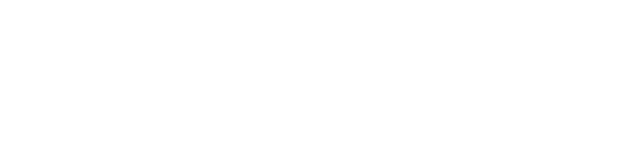
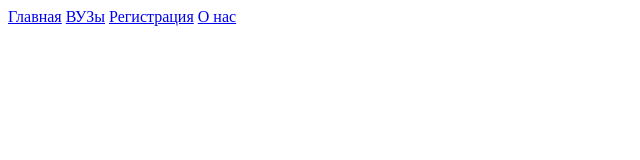
Before and after one commit to KurnikoVVladimir/NetworkApplicant, a plain HTML site: page front-end/home.html in a window 1280 px wide. Shown: the whole page, without its empty margins (0-640 px from the left). Drawn offline with Linux system fonts and the light colour scheme.

Commit message:
Second commit

```diff
--- a/front-end/home.html
+++ b/front-end/home.html
@@ -9,6 +9,11 @@
     <link rel="stylesheet" href="styles.css">
 </head>
 <body>
-
+<header>
+    <a href="#">Главная</a>
+    <a href="#">ВУЗы</a>
+    <a href="#">Регистрация</a>
+    <a href="#">О нас</a>
+</header>
 </body>
 </html>
```
Also changed, not shown: front-end/information.html (added), front-end/registration.html (added), front-end/univorsities.html (added).
